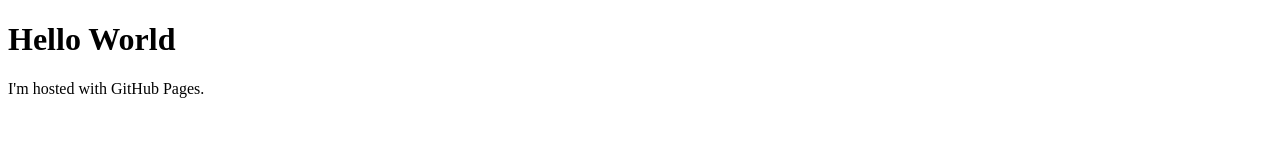
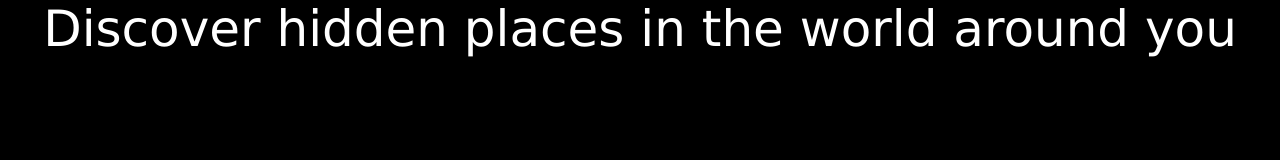
Before and after one commit to felixkuhlmann/felixkuhlmann.github.io, a plain HTML site: page index.html in a window 1280 px wide. Drawn offline with Linux system fonts and the light colour scheme; files that its build step writes are made by us from their sources.

Commit message:
Erster Code

```diff
--- a/css./style.css
+++ b/css./style.css
@@ -0,0 +1,14 @@
+*{
+    margin: 0;
+    padding: 0;
+    font-family: Verdana, Geneva, Tahoma, sans-serif;
+    background-color: black;
+}
+
+h1{
+    font-weight: normal;
+    font-size: 50px;
+    color: white;
+    text-align: center;
+
+}
--- a/index.html
+++ b/index.html
@@ -1,7 +1,14 @@
 <!DOCTYPE html>
 <html>
+    <head>
+        <meta charset="UTF-8">
+        <meta name="viewport" content="width=device-width, initial-scale=1.0">
+        <meta http-equiv="X-UA-Compatible" content="ie=edge">
+        <title>HTML 5 Boilerplate</title>
+        <link rel="stylesheet" href="style.css">
+      </head>
 <body>
-<h1>Hello World</h1>
-<p>I'm hosted with GitHub Pages.</p>
+<h1>Discover hidden places in the world around you</h1>
+<p>Download Excursion (Coming soon!)</p>
 </body>
 </html>
```
